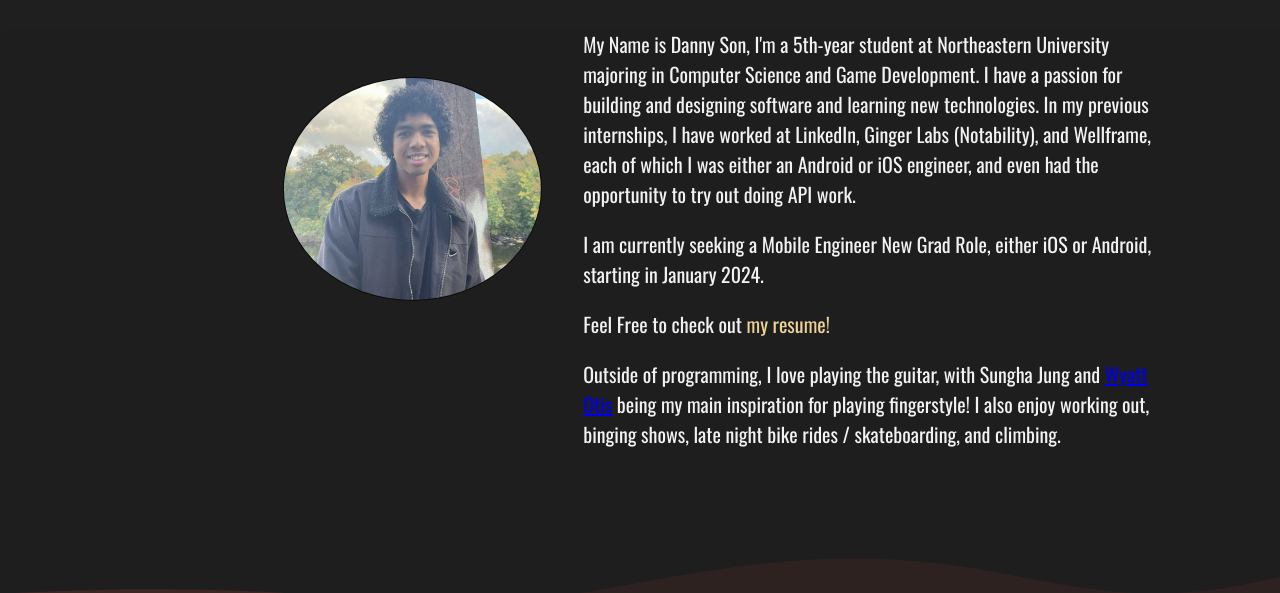
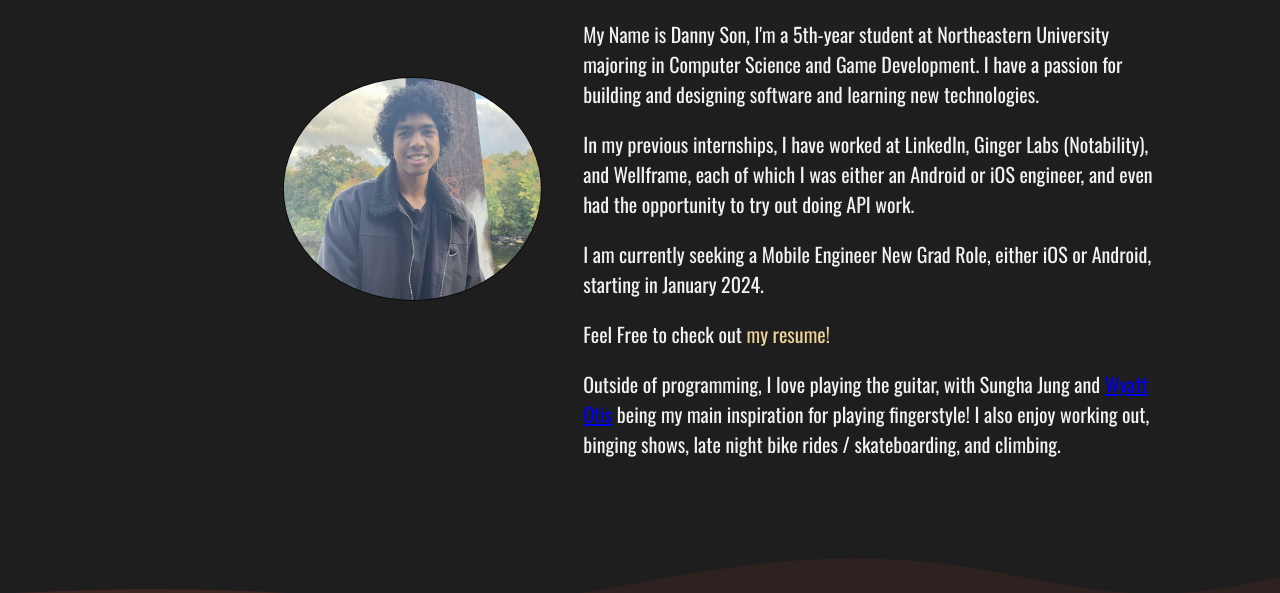
Before and after one commit to danny-son/Personal-Portfolio, a plain HTML site: page index.html in a window 1280 px wide. Shown: the part 131-724 px from the top of the page. Drawn offline with nearby package versions, Linux system fonts and the light colour scheme; files whose address does not match are found by name.

Commit message:
updated resume

```diff
--- a/index.html
+++ b/index.html
@@ -74,7 +74,9 @@
         <p>
           My Name is Danny Son, I'm a 5th-year student at Northeastern University majoring in Computer
           Science and Game Development. I have a passion for building and designing software and learning new
-          technologies. In my previous internships, I have worked at LinkedIn, Ginger Labs (Notability), and Wellframe, each of which I was either an Android or iOS engineer, and even
+          technologies.
+        </p>
+        <p>In my previous internships, I have worked at LinkedIn, Ginger Labs (Notability), and Wellframe, each of which I was either an Android or iOS engineer, and even
           had the opportunity to try out doing API work.
         </p>
         <p> I am currently seeking a Mobile Engineer New Grad Role, either iOS or Android, starting in January 2024.</p>
```
Also changed, not shown: 2 other files.
